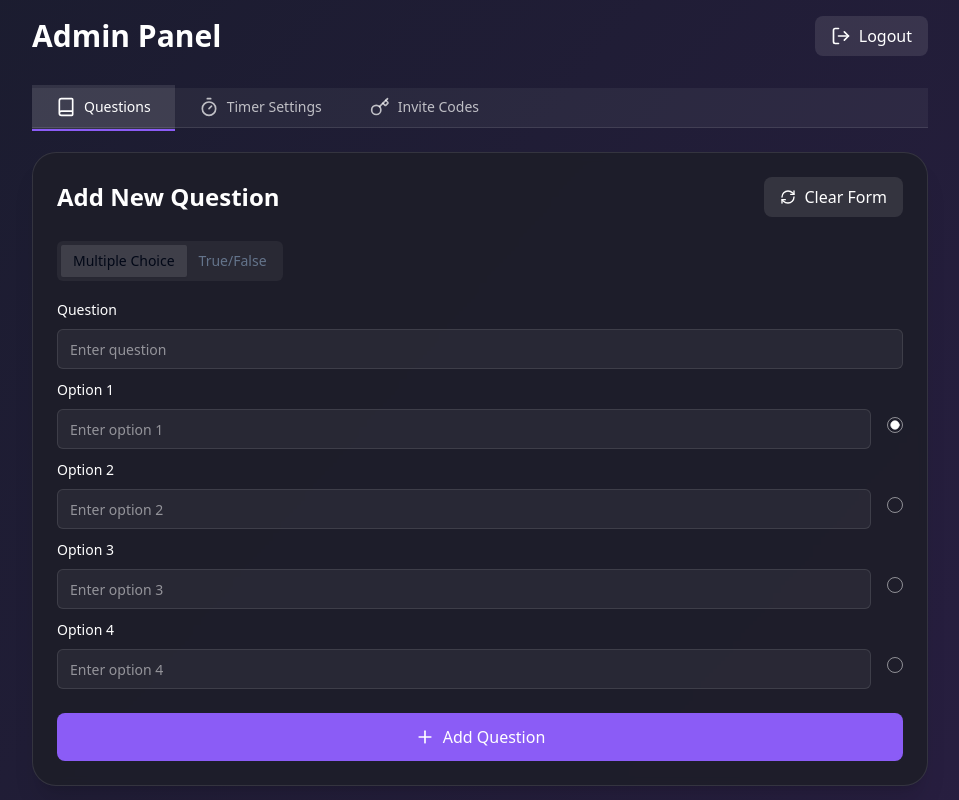
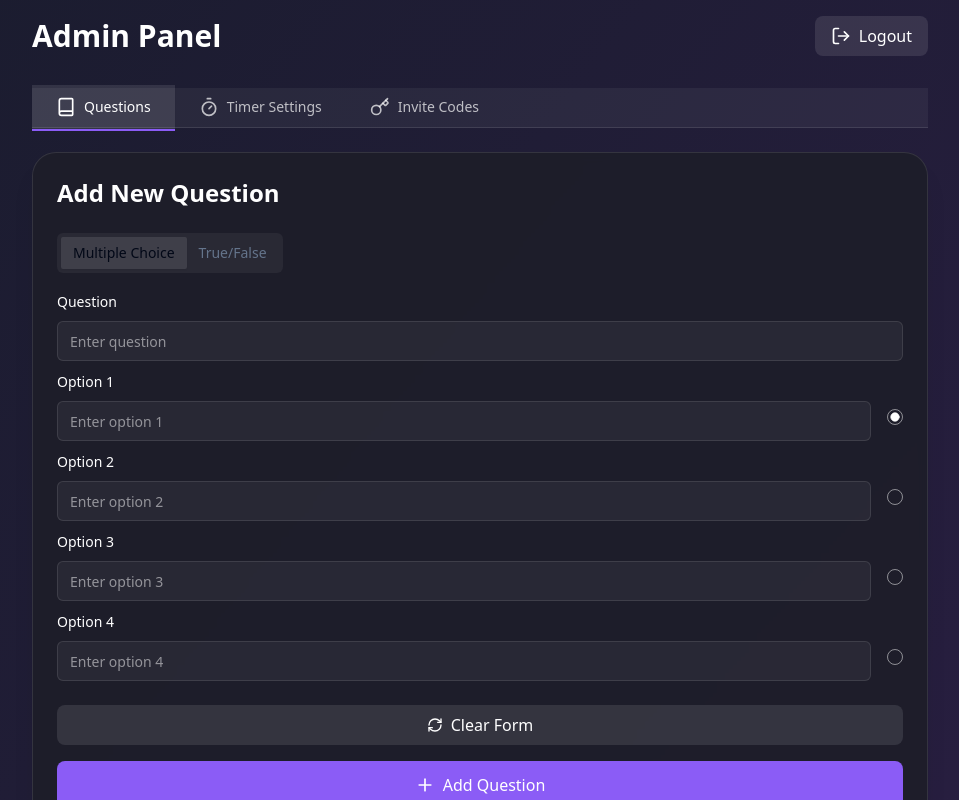
Before and after one commit to EhabShahat/quizzgo, a React (Vite) app: page /admin in a window 1280 px wide. Shown: the top 800 px of the page, without its empty margins (160-1119 px from the left). Built offline with nearby package versions, Linux system fonts and the light colour scheme.

Commit message:
Move clear form button position
Relocated the "Clear Form" button to be positioned beneath the input fields and above the "Add Question" button in the QuestionForm component. This change improves the layout and accessibility of the form functionality.
[skip gpt_engineer]

```diff
--- a/src/components/admin/QuestionForm.tsx
+++ b/src/components/admin/QuestionForm.tsx
@@ -80,19 +80,9 @@ const QuestionForm = ({ onSubmit, editingQuestion, onCancelEdit }: QuestionFormP
 
   return (
     <form onSubmit={handleSubmit} className="glass-card p-6 space-y-6">
-      <div className="flex justify-between items-center">
       <h2 className="text-2xl font-bold text-white">
         {editingQuestion ? "Edit Question" : "Add New Question"}
       </h2>
-        <button
-          type="button"
-          onClick={resetForm}
-          className="flex items-center gap-2 px-4 py-2 bg-white/10 hover:bg-white/20 rounded-lg text-white transition-colors"
-        >
-          <RefreshCw className="w-4 h-4" />
-          Clear Form
-        </button>
-      </div>
 
       <Tabs defaultValue={questionType} onValueChange={(value) => setQuestionType(value as 'multiple-choice' | 'true-false')}>
         <TabsList className="bg-white/5 border-white/10">
@@ -157,6 +147,16 @@ const QuestionForm = ({ onSubmit, editingQuestion, onCancelEdit }: QuestionFormP
         </TabsContent>
       </Tabs>
 
+      <div className="flex gap-4 flex-col">
+        <button
+          type="button"
+          onClick={resetForm}
+          className="flex items-center justify-center gap-2 px-4 py-2 bg-white/10 hover:bg-white/20 rounded-lg text-white transition-colors"
+        >
+          <RefreshCw className="w-4 h-4" />
+          Clear Form
+        </button>
+
         <div className="flex gap-4">
           <button
             type="submit"
@@ -184,6 +184,7 @@ const QuestionForm = ({ onSubmit, editingQuestion, onCancelEdit }: QuestionFormP
             </button>
           )}
         </div>
+      </div>
     </form>
   );
 };
```
Lines whose indentation alone changed are shown as unchanged.
